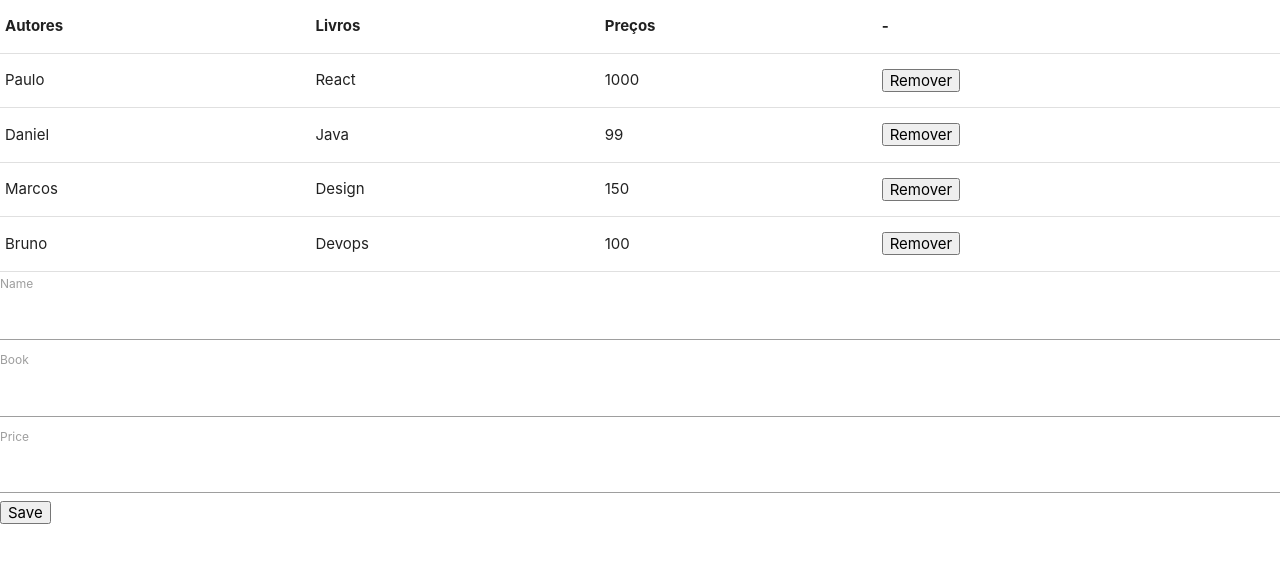
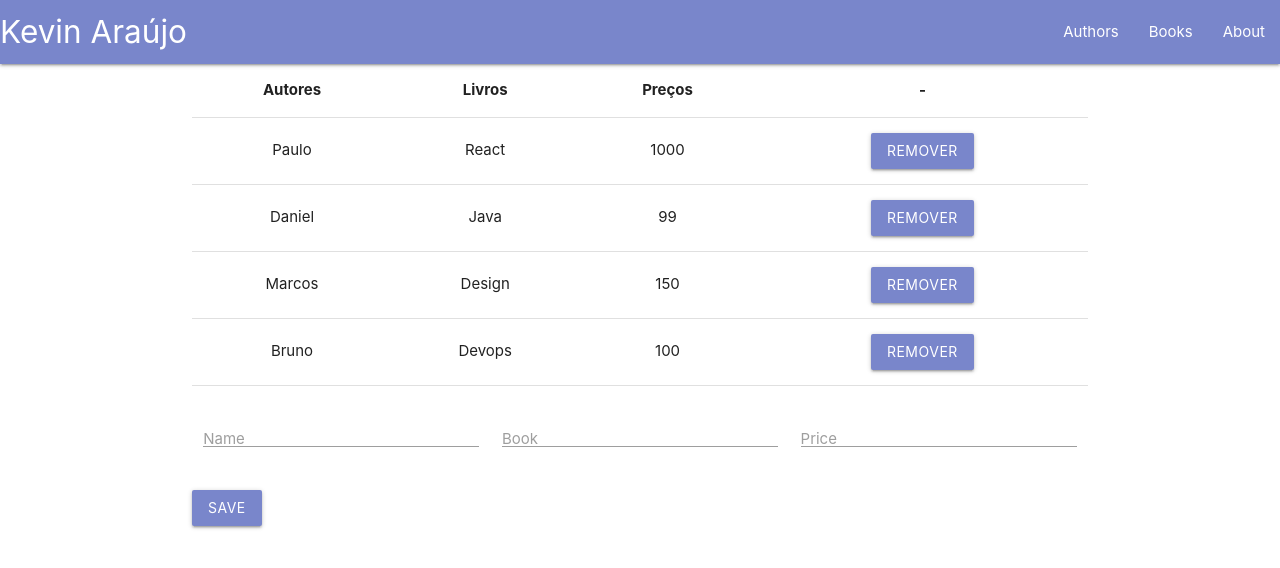
Before and after one commit to kevinaraujo/alura-react-course, a React (Create React App) app: page / in a window 1280 px wide. Shown: the top 568 px of the page. Built offline with nearby package versions, Linux system fonts and the light colour scheme.

Commit message:
Added header, buttons and div stylized.

```diff
--- a/src/App.css
+++ b/src/App.css
@@ -36,3 +36,7 @@
     transform: rotate(360deg);
   }
 }
+
+.mb-10 {
+  margin-bottom: 10px;
+}
--- a/src/App.js
+++ b/src/App.js
@@ -3,6 +3,7 @@ import './App.css';
 import 'materialize-css/dist/css/materialize.min.css'
 import Tabela from './Tabela';
 import Form from './Form';
+import Header from './Header'
 
 class App extends Component {
   state = {
@@ -56,8 +57,11 @@ class App extends Component {
   render() {
     return (
       <Fragment>
-        <Tabela authors={this.state.authors} removeAuthor={this.removeAuthor} />
-        <Form saveListener={this.saveListener}/>
+        <Header/>
+        <div className="container .mb-10">
+          <Tabela authors={this.state.authors} removeAuthor={this.removeAuthor} />
+          <Form saveListener={this.saveListener}/>
+        </div>
       </Fragment>
     );
   }
--- a/src/Form.js
+++ b/src/Form.js
@@ -34,19 +34,42 @@ class Form extends Component {
 
         return (
             <form>
-                <label htmlFor="name">Name</label>
-                <input id="name" type="text" name="name" value={name}
-                onChange={this.inputListener}/>
+                <div className="row">
+                    <div className="input-field col s4">
+                        <label className="input-field" htmlFor="name">Name</label>
+                        <input
+                            className="validate"
+                            id="name"
+                            type="text"
+                            name="name"
+                            value={name}
+                            onChange={this.inputListener}/>
+                    </div>
 
-                <label htmlFor="book">Book</label>
-                <input id="book" type="text" name="book" value={book}
-                onChange={this.inputListener}/>
+                    <div className="input-field col s4">
+                        <label className="input-field" htmlFor="book">Book</label>
+                        <input
+                            className="validate"
+                            id="book"
+                            type="text"
+                            name="book"
+                            value={book}
+                            onChange={this.inputListener}/>
+                    </div>
 
-                <label htmlFor="price">Price</label>
-                <input id="price" type="text" name="price" value={price}
-                onChange={this.inputListener}/>
+                    <div className="input-field col s4">
+                        <label className="input-field" htmlFor="price">Price</label>
+                        <input
+                            className="validate"
+                            id="price"
+                            type="text"
+                            name="price"
+                            value={price}
+                            onChange={this.inputListener}/>
+                    </div>
+                </div>
 
-                <button type="button" onClick={this.formSubmit}>Save</button>
+                <button className="waves-effect waves-light indigo lighten-2 btn" type="button" onClick={this.formSubmit}>Save</button>
             </form>
         )
     }
--- /dev/null
+++ b/src/Header.js
@@ -0,0 +1,18 @@
+import React from 'react'
+
+const Header = () => {
+    return (
+        <nav>
+            <div class="nav-wrapper #7986cb indigo lighten-2">
+            <a href="/" class="brand-logo">Kevin Araújo</a>
+            <ul class="right">
+                <li><a href="/authors">Authors</a></li>
+                <li><a href="/books">Books</a></li>
+                <li><a href="/about">About</a></li>
+            </ul>
+            </div>
+        </nav>
+    )
+}
+
+export default Header
--- a/src/Tabela.js
+++ b/src/Tabela.js
@@ -20,7 +20,8 @@ const TableBody = props => {
                 <td>{line.name}</td>
                 <td>{line.book}</td>
                 <td>{line.price}</td>
-                <td><button onClick={() => { props.removeAuthor(index) }}>Remover</button></td>
+                <td><button className="waves-effect waves-light indigo lighten-2 btn"
+                    onClick={() => { props.removeAuthor(index) }}>Remover</button></td>
             </tr>
         );
     });
@@ -38,7 +39,7 @@ class Tabela extends Component {
         const { authors, removeAuthor } = this.props;
 
         return (
-            <table>
+            <table className="centered highlight">
                 <TableHead/>
                 <TableBody authors = {authors} removeAuthor={removeAuthor}/>
             </table>
```
